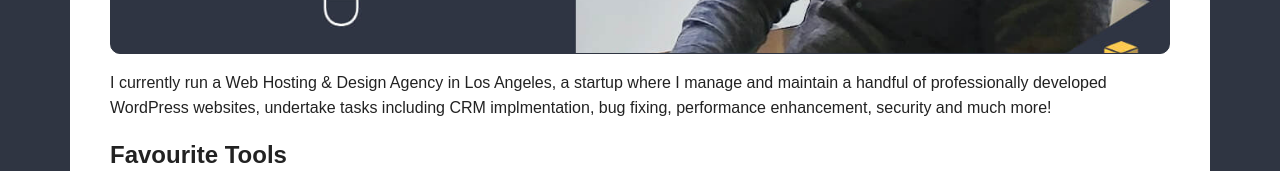
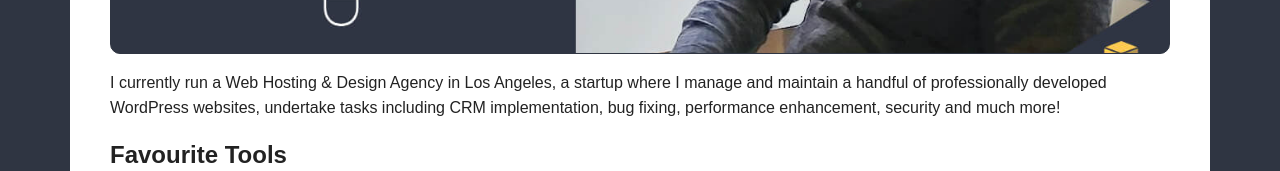
Before and after one commit to GitCodeplated/techdegree-project-1, a plain HTML site: page about.html in a window 1280 px wide. Shown: the part 1081-1252 px from the top of the page. Drawn offline with Linux system fonts and the light colour scheme; a web font is replaced by a local one.

Commit message:
Typo correction

```diff
--- a/about.html
+++ b/about.html
@@ -27,7 +27,7 @@
         <div class="img_about_me">
         </div>
         <p>
-            I currently run a Web Hosting & Design Agency in Los Angeles, a startup where I manage and maintain a handful of professionally developed WordPress websites, undertake tasks including CRM implmentation, bug fixing, performance enhancement, security and much more!
+            I currently run a Web Hosting & Design Agency in Los Angeles, a startup where I manage and maintain a handful of professionally developed WordPress websites, undertake tasks including CRM implementation, bug fixing, performance enhancement, security and much more!
         </p>
         <h2>Favourite Tools</h2>
         <ul class="skills">
```
